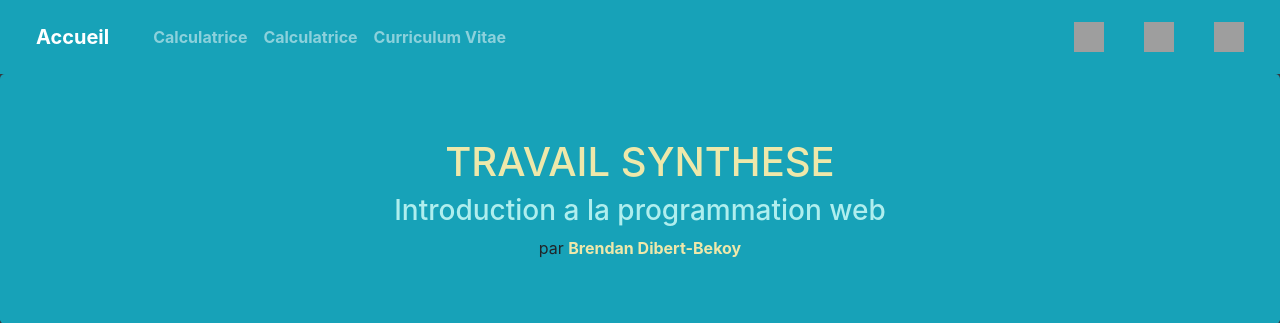
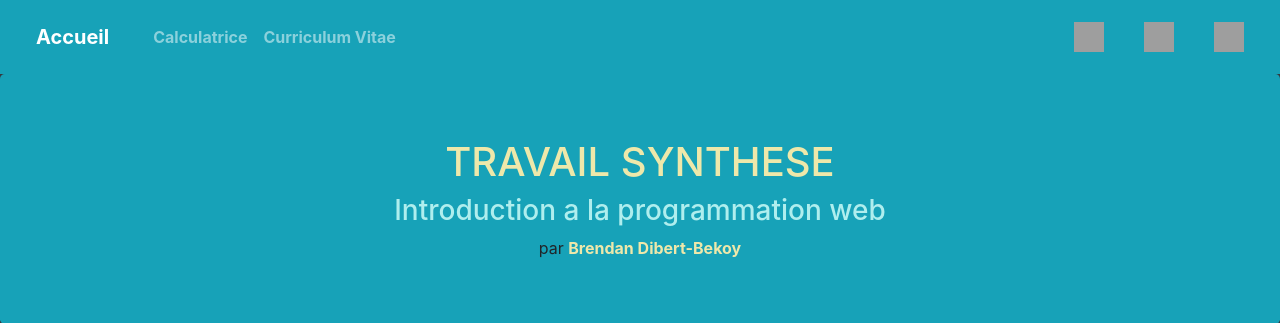
Before and after one commit to Ohriel94/Alignement, a Symfony app: template templates/pages/page02.html.twig in a window 1280 px wide. Shown: the top 323 px of the page. Run offline with Twig, Linux system fonts and the light colour scheme; the template is opened without the code that fills it, so the values that code supplies are empty; some libraries are stand-ins or nearby versions; grey boxes are pictures that could not be loaded.

```diff
--- a/templates/pages/page02.html.twig
+++ b/templates/pages/page02.html.twig
@@ -5,15 +5,12 @@
 </head>
 <body class="bg-dark">
 <nav class="navbar navbar-expand-md navbar-dark bg-info">
-    <a href="page01.html" class="navbar-brand">Accueil</a>
+    <a href="/" class="navbar-brand">Accueil</a>
     <button class="navbar-toggler" type="button" data-toggle="collapse" data-target="#collapsibleNavbar">
         <span class="navbar-toggler-icon"></span>
     </button>
     <div class="collapse navbar-collapse" id="collapsibleNavbar">
         <ul class="navbar-nav">
-            <li class="nav-item">
-                <a href="/" class="nav-link">Calculatrice</a>
-            </li>
             <li class="nav-item">
                 <a href="/page03" class="nav-link">Calculatrice</a>
             </li>
```
